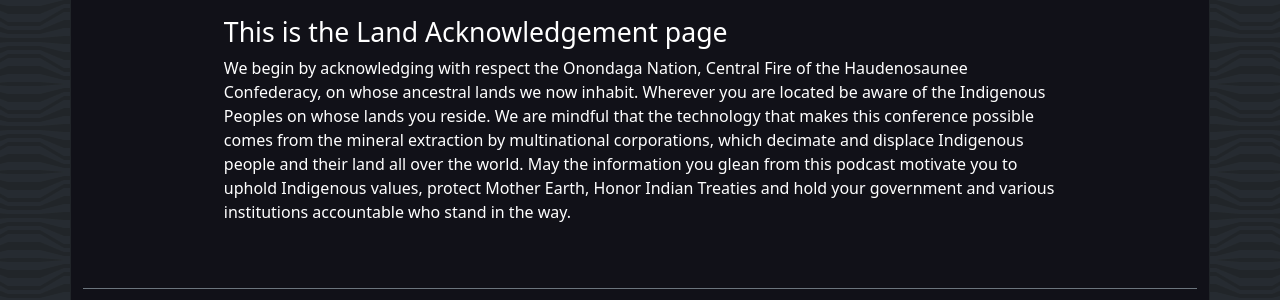
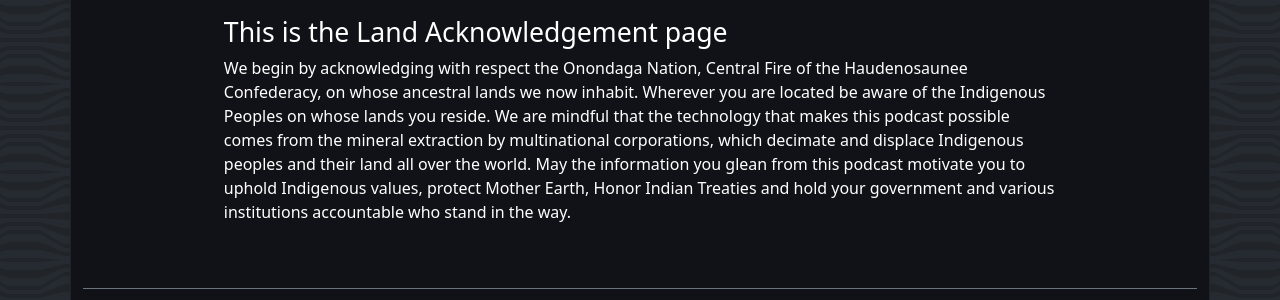
Before and after one commit to adamdjbrett/podcast-doctrineofdiscovery-v2, a Jekyll site: the page built from pages/land.md, in a window 1280 px wide. Shown: the part 834-1134 px from the top of the page. Built offline with Jekyll 4.4.1, drawn with Linux system fonts in a browser that asks for light colours.

Commit message:
Update land.md

```diff
--- a/pages/land.md
+++ b/pages/land.md
@@ -8,4 +8,4 @@ sitemap:
   exclude: "no"
 ---
 
-We begin by acknowledging with respect the Onondaga Nation, Central Fire of the Haudenosaunee Confederacy, on whose ancestral lands we now inhabit. Wherever you are located be aware of the Indigenous Peoples on whose lands you reside. We are mindful that the technology that makes this conference possible comes from the mineral extraction by multinational corporations, which decimate and displace Indigenous people and their land all over the world. May the information you glean from this podcast motivate you to uphold Indigenous values, protect Mother Earth, Honor Indian Treaties and hold your government and various institutions accountable who stand in the way.
+We begin by acknowledging with respect the Onondaga Nation, Central Fire of the Haudenosaunee Confederacy, on whose ancestral lands we now inhabit. Wherever you are located be aware of the Indigenous Peoples on whose lands you reside. We are mindful that the technology that makes this podcast possible comes from the mineral extraction by multinational corporations, which decimate and displace Indigenous peoples and their land all over the world. May the information you glean from this podcast motivate you to uphold Indigenous values, protect Mother Earth, Honor Indian Treaties and hold your government and various institutions accountable who stand in the way.
```
